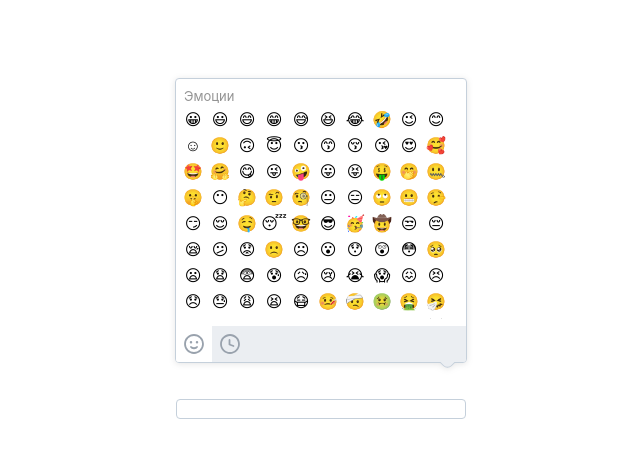
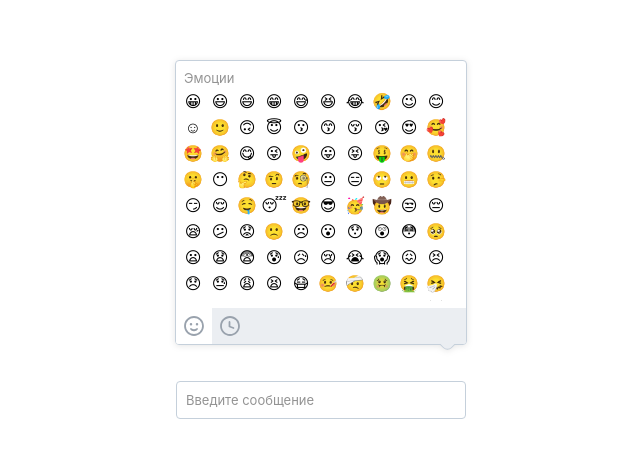
Before and after one commit to LosYear/emoji-piker-experiment, a React (Vite) app: page / in a window 1280 px wide. Shown: the part 331-788 px from the top of the page, without its empty margins (319-959 px from the left). Built offline with nearby package versions, Linux system fonts and the light colour scheme.

Commit message:
Add placeholder

```diff
--- a/src/components/input/Input.tsx
+++ b/src/components/input/Input.tsx
@@ -1,13 +1,146 @@
-import React from 'react';
+import React, { useEffect, useRef, useState } from 'react';
+import isEmail from '../../helpers/isEmail';
+import isLink from '../../helpers/isLink';
+import isMention from '../../helpers/isMention';
+import isHashtag from '../../helpers/isHashtag';
 import './input.scss';
-import RichInput from './RichInput';
 
-const Input = () => (
-    <div className="input">
-        <RichInput />
-        {/*<div className="input__inner" contentEditable />*/}
-        {/*<div className="input__inner input__placeholder">Введите сообщение</div>*/}
-    </div>
-);
+type TextSegment = {
+    text: string;
+    node: Node;
+};
+
+// todo: document.execCommand('insertText', false, 'banana')
+
+const getTextSegments = (root: Node) => {
+    const segments: Array<TextSegment> = [];
+
+    root.childNodes.forEach((node) => {
+        if (node.nodeType === Node.TEXT_NODE) {
+            segments.push({ text: node.nodeValue || '', node });
+        } else if (node.nodeType === Node.ELEMENT_NODE) {
+            segments.splice(segments.length, 0, ...getTextSegments(node));
+        }
+    });
+
+    return segments;
+};
+
+const formatText = (text: string) => {
+    const words = text.split(/(\s+)/);
+
+    const output = words.map((word) => {
+        if (isEmail(word) || isLink(word) || isMention(word) || isHashtag(word)) {
+            return `<span>${word}</span>`;
+        } else {
+            return word;
+        }
+    });
+
+    return output.join('');
+};
+
+const restoreSelection = (input: Node, absoluteAnchorIndex: number, absoluteFocusIndex: number) => {
+    const selection = window.getSelection();
+
+    if (!selection) {
+        return;
+    }
+
+    const textSegments = getTextSegments(input);
+
+    let anchorNode = input;
+    let anchorIndex = 0;
+
+    let focusNode = input;
+    let focusIndex = 0;
+
+    let currentIndex = 0;
+
+    textSegments.forEach(({ text, node }) => {
+        if (!text) {
+            return;
+        }
+
+        const startIndexOfNode = currentIndex;
+        const endIndexOfNode = startIndexOfNode + text.length;
+
+        if (startIndexOfNode <= absoluteAnchorIndex && absoluteAnchorIndex <= endIndexOfNode) {
+            anchorNode = node;
+            anchorIndex = absoluteAnchorIndex - startIndexOfNode;
+        }
+
+        if (startIndexOfNode <= absoluteFocusIndex && absoluteFocusIndex <= endIndexOfNode) {
+            focusNode = node;
+            focusIndex = absoluteFocusIndex - startIndexOfNode;
+        }
+
+        currentIndex += text.length;
+    });
+
+    selection.setBaseAndExtent(anchorNode, anchorIndex, focusNode, focusIndex);
+};
+
+const onInput = (input: HTMLDivElement) => {
+    const selection = window.getSelection();
+
+    if (!selection) {
+        return;
+    }
+
+    const textSegments = getTextSegments(input);
+
+    const textContent = textSegments.map(({ text }) => text).join('');
+
+    let anchorIndex = 0;
+    let focusIndex = 0;
+    let currentIndex = 0;
+
+    textSegments.forEach(({ text, node }) => {
+        if (node === selection.anchorNode) {
+            anchorIndex = currentIndex + selection.anchorOffset;
+        }
+
+        if (node === selection.focusNode) {
+            focusIndex = currentIndex + selection.focusOffset;
+        }
+
+        currentIndex += text.length;
+    });
+
+    console.log(formatText(textContent));
+
+    input.innerHTML = formatText(textContent);
+
+    restoreSelection(input, anchorIndex, focusIndex);
+};
+
+// todo: handle enter correctly
+
+const Input = () => {
+    const [showPlaceholder, setShowPlaceholder] = useState(true);
+    const inputRef = useRef<HTMLDivElement>(null);
+
+    const onInputUpdate = () => {
+        if (!inputRef.current) {
+            return;
+        }
+
+        onInput(inputRef.current);
+
+        if (inputRef.current.innerHTML === '' && !showPlaceholder) {
+            setShowPlaceholder(true);
+        } else if (inputRef.current.innerHTML !== '' && showPlaceholder) {
+            setShowPlaceholder(false);
+        }
+    };
+
+    return (
+        <div className="input">
+            <div className="input__inner input__input" ref={inputRef} contentEditable onInput={onInputUpdate} />
+            {showPlaceholder && <div className="input__inner input__placeholder">Введите сообщение</div>}
+        </div>
+    );
+};
 
 export default Input;
--- a/src/components/input/RichInput.tsx
+++ /dev/null
@@ -1,123 +0,0 @@
-import React, { useRef } from 'react';
-import isEmail from '../../helpers/isEmail';
-import isLink from '../../helpers/isLink';
-import isMention from '../../helpers/isMention';
-import isHashtag from '../../helpers/isHashtag';
-
-type TextSegment = {
-    text: string;
-    node: Node;
-};
-
-// todo: document.execCommand('insertText', false, 'banana')
-
-const getTextSegments = (root: Node) => {
-    const segments: Array<TextSegment> = [];
-
-    root.childNodes.forEach((node) => {
-        if (node.nodeType === Node.TEXT_NODE) {
-            segments.push({ text: node.nodeValue || '', node });
-        } else if (node.nodeType === Node.ELEMENT_NODE) {
-            segments.splice(segments.length, 0, ...getTextSegments(node));
-        }
-    });
-
-    return segments;
-};
-
-const formatText = (text: string) => {
-    const words = text.split(/(\s+)/);
-
-    const output = words.map((word) => {
-        if (isEmail(word) || isLink(word) || isMention(word) || isHashtag(word)) {
-            return `<span style='color:red'>${word}</span>`;
-        } else {
-            return word;
-        }
-    });
-
-    return output.join('');
-};
-
-const restoreSelection = (input: Node, absoluteAnchorIndex: number, absoluteFocusIndex: number) => {
-    const selection = window.getSelection();
-
-    if (!selection) {
-        return;
-    }
-
-    const textSegments = getTextSegments(input);
-
-    let anchorNode = input;
-    let anchorIndex = 0;
-
-    let focusNode = input;
-    let focusIndex = 0;
-
-    let currentIndex = 0;
-
-    textSegments.forEach(({ text, node }) => {
-        if (!text) {
-            return;
-        }
-
-        const startIndexOfNode = currentIndex;
-        const endIndexOfNode = startIndexOfNode + text.length;
-
-        if (startIndexOfNode <= absoluteAnchorIndex && absoluteAnchorIndex <= endIndexOfNode) {
-            anchorNode = node;
-            anchorIndex = absoluteAnchorIndex - startIndexOfNode;
-        }
-
-        if (startIndexOfNode <= absoluteFocusIndex && absoluteFocusIndex <= endIndexOfNode) {
-            focusNode = node;
-            focusIndex = absoluteFocusIndex - startIndexOfNode;
-        }
-
-        currentIndex += text.length;
-    });
-
-    selection.setBaseAndExtent(anchorNode, anchorIndex, focusNode, focusIndex);
-};
-
-const onInput = (input: HTMLDivElement) => {
-    const selection = window.getSelection();
-
-    if (!selection) {
-        return;
-    }
-
-    const textSegments = getTextSegments(input);
-
-    const textContent = textSegments.map(({ text }) => text).join('');
-
-    let anchorIndex = 0;
-    let focusIndex = 0;
-    let currentIndex = 0;
-
-    textSegments.forEach(({ text, node }) => {
-        if (node === selection.anchorNode) {
-            anchorIndex = currentIndex + selection.anchorOffset;
-        }
-
-        if (node === selection.focusNode) {
-            focusIndex = currentIndex + selection.focusOffset;
-        }
-
-        currentIndex += text.length;
-    });
-
-    console.log(formatText(textContent));
-
-    input.innerHTML = formatText(textContent);
-
-    restoreSelection(input, anchorIndex, focusIndex);
-};
-
-const RichInput = () => {
-    const inputRef = useRef<HTMLDivElement>(null);
-
-    return <div ref={inputRef} contentEditable onInput={() => onInput(inputRef.current as HTMLDivElement)} />;
-};
-
-export default RichInput;
--- a/src/components/input/input.scss
+++ b/src/components/input/input.scss
@@ -23,3 +23,11 @@
 
     pointer-events: none;
 }
+
+.input__input {
+    outline: none;
+
+    span {
+        color: var(--accent-color);
+    }
+}
--- a/src/styleguide/global.scss
+++ b/src/styleguide/global.scss
@@ -7,6 +7,8 @@
     --hover-color: #f0f2f5;
     --gray-100: #ebeef2;
     --gray-200: #939393;
+
+    --accent-color: rgb(42, 88, 133);
 }
 
 body {
```
